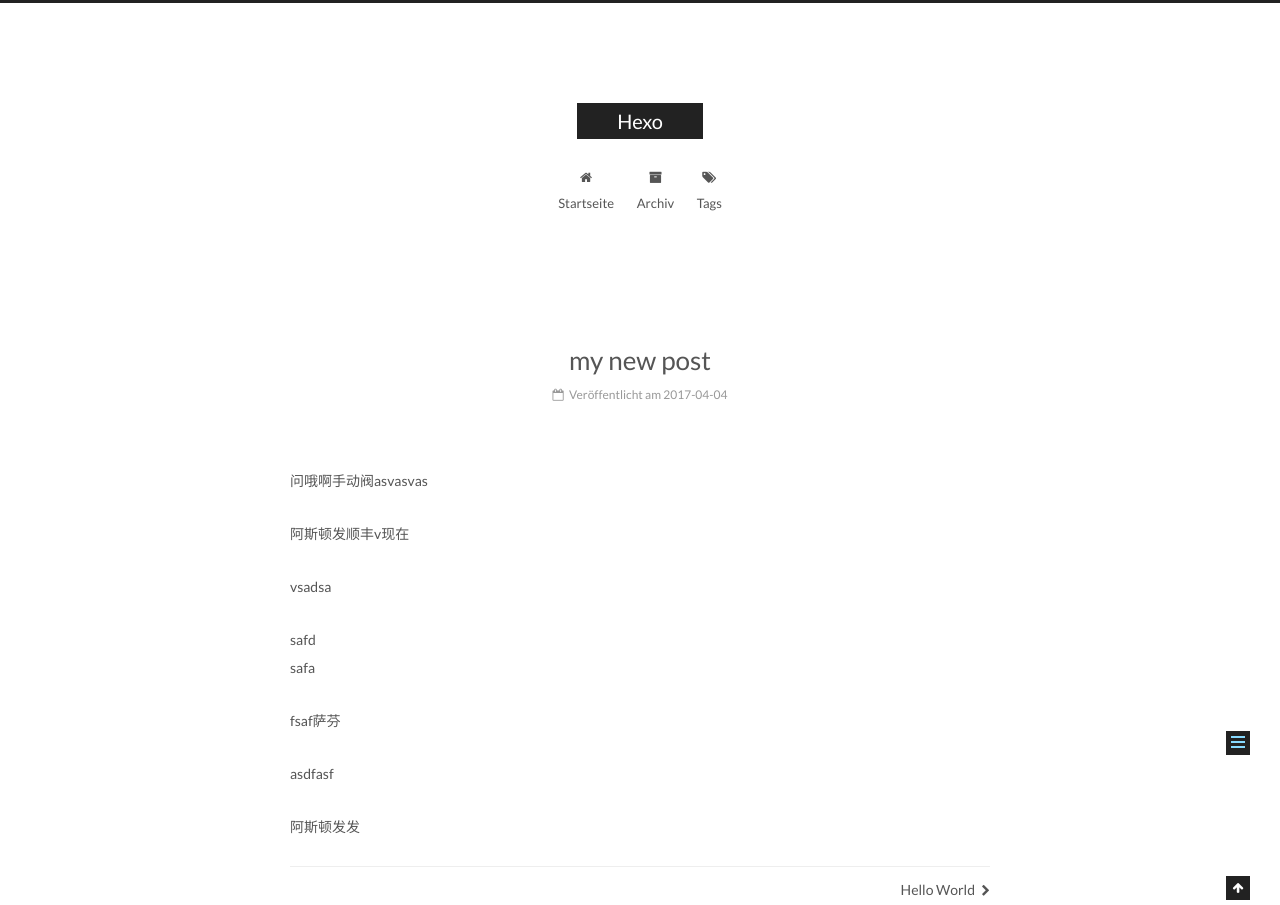
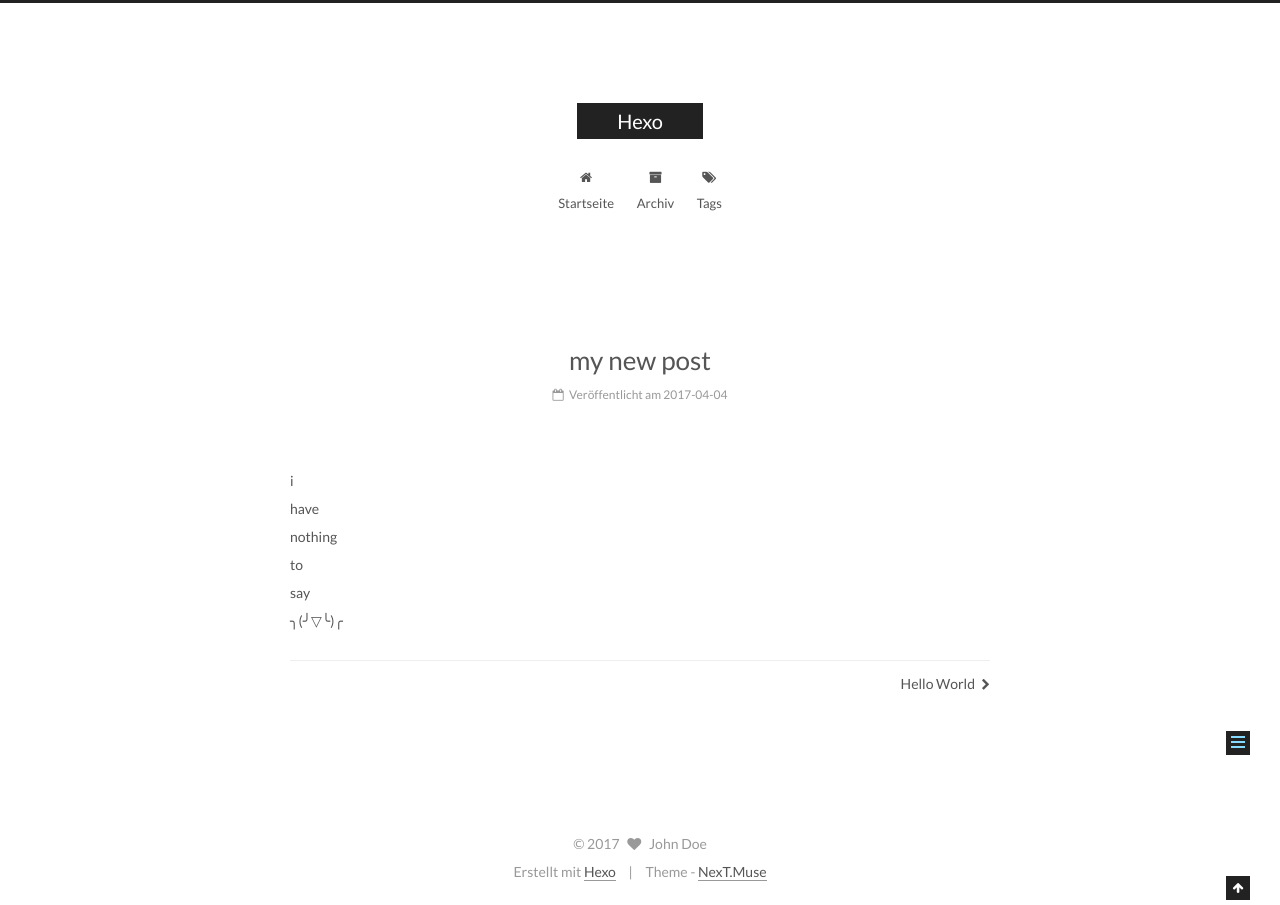
Before and after one commit to fuyu12138/blog, a plain HTML site: page 2017/04/04/my-new-post/index.html in a window 1280 px wide. Shown: the top 905 px of the page. Drawn offline with Linux system fonts and the light colour scheme.

Commit message:
Site updated: 2017-04-04 20:49:34

```diff
--- a/2017/04/04/my-new-post/index.html
+++ b/2017/04/04/my-new-post/index.html
@@ -87,17 +87,17 @@
 
 
 
-<meta name="description" content="问哦啊手动阀asvasvas 阿斯顿发顺丰v现在  vsadsa   safd  safa    fsaf萨芬   asdfasf    阿斯顿发发">
+<meta name="description" content="ihavenothingtosay╮(╯▽╰)╭">
 <meta name="keywords">
 <meta property="og:type" content="article">
 <meta property="og:title" content="my new post">
 <meta property="og:url" content="http://yoursite.com/2017/04/04/my-new-post/index.html">
 <meta property="og:site_name" content="Hexo">
-<meta property="og:description" content="问哦啊手动阀asvasvas 阿斯顿发顺丰v现在  vsadsa   safd  safa    fsaf萨芬   asdfasf    阿斯顿发发">
-<meta property="og:updated_time" content="2017-04-04T08:29:42.464Z">
+<meta property="og:description" content="ihavenothingtosay╮(╯▽╰)╭">
+<meta property="og:updated_time" content="2017-04-04T12:44:12.770Z">
 <meta name="twitter:card" content="summary">
 <meta name="twitter:title" content="my new post">
-<meta name="twitter:description" content="问哦啊手动阀asvasvas 阿斯顿发顺丰v现在  vsadsa   safd  safa    fsaf萨芬   asdfasf    阿斯顿发发">
+<meta name="twitter:description" content="ihavenothingtosay╮(╯▽╰)╭">
 
 
 
@@ -322,13 +322,7 @@
 
 
 
-        <p>问哦啊手动阀asvasvas</p>
-<p>阿斯顿发顺丰v现在</p>
-<p> vsadsa</p>
-<p>  safd<br>  safa </p>
-<p>  fsaf萨芬</p>
-<p>  asdfasf </p>
-<p>  阿斯顿发发</p>
+        <p>i<br>have<br>nothing<br>to<br>say<br>╮(╯▽╰)╭</p>
 
 
     </div>
--- a/css/main.css
+++ b/css/main.css
@@ -1691,7 +1691,7 @@ pre .javascript .function {
   width: 4px;
   height: 4px;
   border-radius: 50%;
-  background: #ff3613;
+  background: #eeff8e;
 }
 .links-of-blogroll {
   font-size: 13px;
```
Also changed, not shown: index.html (+1 -7 lines).
